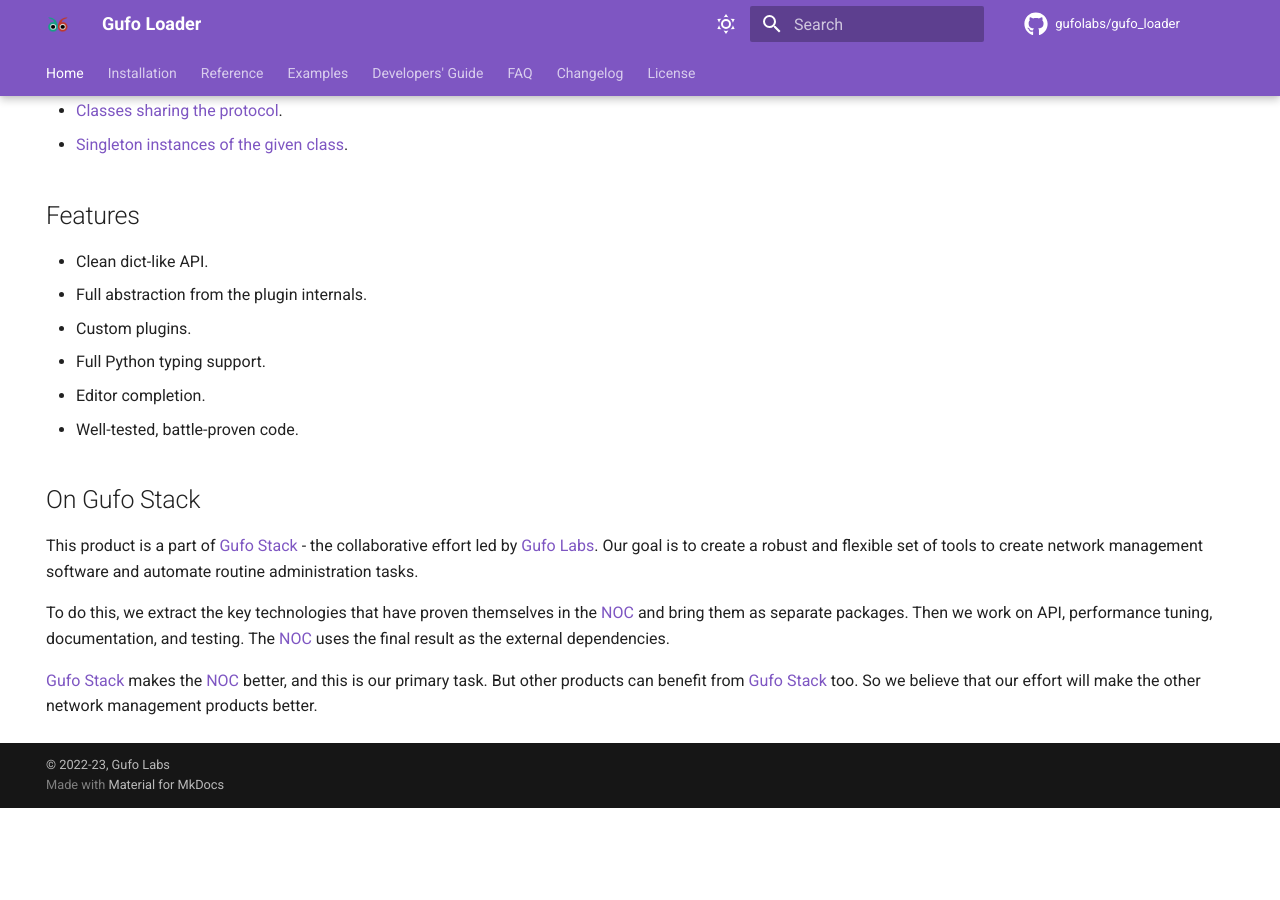
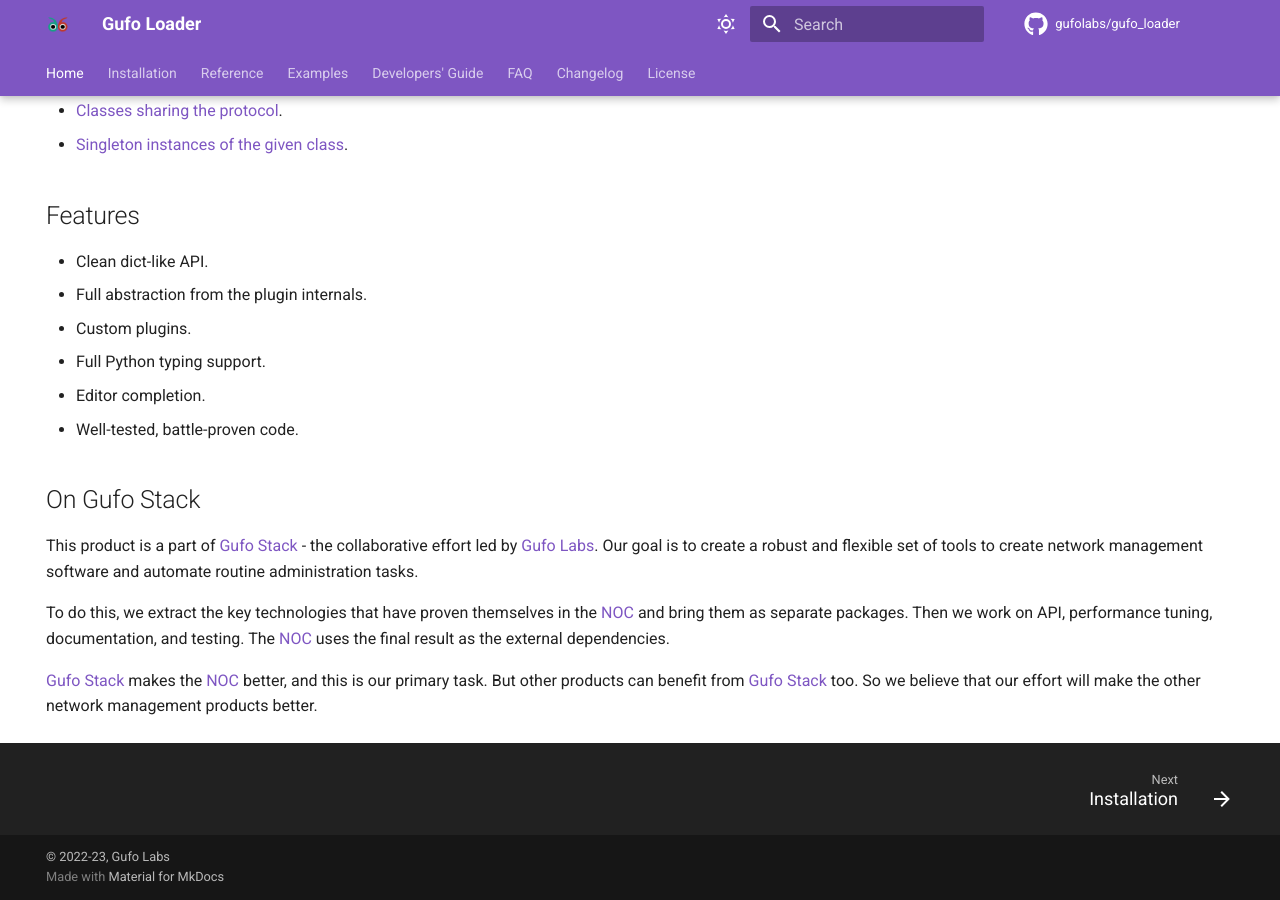
Before and after one commit to gufolabs/gufo_loader, an MkDocs documentation site: the page built from docs/index.md, in a window 1280 px wide and 900 px high, scrolled down 1574 px. Built offline with MkDocs 1.6.1 and Material for MkDocs 9.7.7, drawn with Linux system fonts in a browser that asks for light colours; comment, search, counter and statistics services are not loaded; before the commit the page ends 2382 px from its top, so only the background shows below that.

Commit message:
mkdocs-material 9.4.8

```diff
--- a/docs/overrides/index.html
+++ b/docs/overrides/index.html
@@ -8,7 +8,7 @@
     <div class="md-grid md-typeset">
         <div class="mdx-hero">
             <div class="hero-image">
-                <img src="assets/owl.svg" alt="Hero Immge" draggable="false">
+                <img src="assets/owl.svg" alt="Hero Image" draggable="false">
             </div>
             <div class="hero-content">
                 <h1>{{ page.meta.hero.title }}</h1>
--- a/mkdocs.yml
+++ b/mkdocs.yml
@@ -51,8 +51,10 @@
         icon: material/weather-night
         name: Switch to light mode
   features:
+    - content.action.edit
     - navigation.tabs
     - navigation.tabs.sticky
+    - navigation.footer
 watch:
   - docs/
   - src/gufo/
@@ -78,8 +80,8 @@
   - pymdownx.tasklist:
       custom_checkbox: true
   - pymdownx.emoji:
-      emoji_index: !!python/name:materialx.emoji.twemoji
-      emoji_generator: !!python/name:materialx.emoji.to_svg
+      emoji_index: !!python/name:material.extensions.emoji.twemoji
+      emoji_generator: !!python/name:material.extensions.emoji.to_svg
 extra:
   analytics:
     provider: google
```
Also changed, not shown: CHANGELOG.md (+1 -1 lines), 1 other file.
